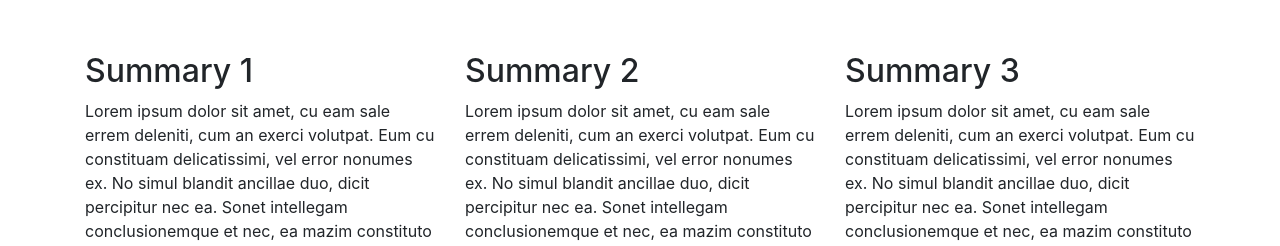
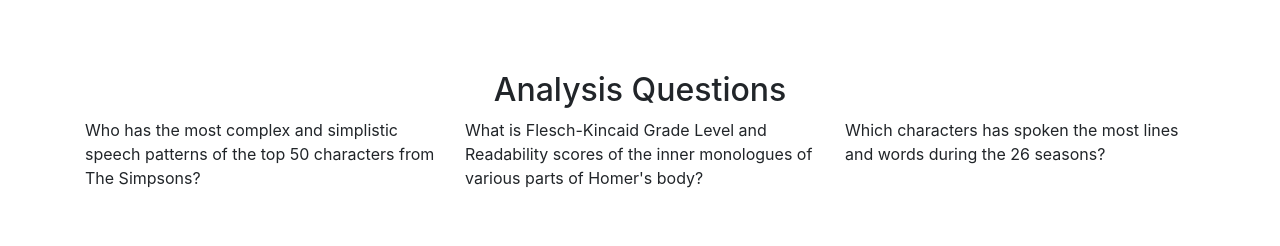
Before and after one commit to victoryk13/Simpsons, a Flask app: page / in a window 1280 px wide. Shown: the part 1454-1700 px from the top of the page. Run offline with Flask 2, Linux system fonts and the light colour scheme; parts of the project's set-up code (start-up, migrations or seed data) failed here and were passed over; some libraries are stand-ins or nearby versions.

Commit message:
Add files via upload

```diff
--- a/templates/index.html
+++ b/templates/index.html
@@ -103,28 +103,13 @@
             </div>
         </div>
 
-        <!-- Network Chart -->
-        <div class='container'>
-            <div id='summaryChart'>
-            <center>
-                <h2>Overall Summary of Speech Sopistication</h2>
-                <img src="https://i.ytimg.com/vi/43P7EEqjTDA/maxresdefault.jpg">
-            </center>
-            </div>
-        </div>
-
-        <br>
-        <br>
-        <br>
-
-
         <!-- Summary Container -->
         <div class='container'>
             <div id='frontMatter'>
                 <div class='row'>
                     <div class="col-sm-4">
                         <div id='chart1'>
-                            <h2>Summary 1</h2>
+                            <h2>About The Simpsons</h2>
                             <p>
                             Lorem ipsum dolor sit amet, cu eam sale errem deleniti, cum an exerci volutpat. Eum cu constituam delicatissimi, vel error nonumes ex. No simul blandit ancillae duo, dicit percipitur nec ea. Sonet intellegam conclusionemque et nec, ea mazim constituto mei, qui accumsan accusata id. Ex vel mazim doctus reformidans.
 
@@ -137,13 +122,35 @@
 
                     <div class="col-sm-4">
                         <div id='chart1'>
-                            <h2>Summary 2</h2>
+                            <h2>Dataset Summary</h2>
+
+                            <ul class="list-group">
+                              <li class="list-group-item d-flex justify-content-between align-items-center">
+                                Total Number of Lines Spoken
+                                <span class="badge badge-primary badge-pill">xxx,xxx</span>
+                              </li>
+
+                            <li class="list-group-item d-flex justify-content-between align-items-center">
+                                Total Number Lines in Dataset
+                                <span class="badge badge-primary badge-pill">xxx,xxx</span>
+                              </li>
+                              <li class="list-group-item d-flex justify-content-between align-items-center">
+                                Total Number of Characters
+                                <span class="badge badge-primary badge-pill">6,722</span>
+                              </li>
+                              <li class="list-group-item d-flex justify-content-between align-items-center">
+                                Total Number of Locations
+                                <span class="badge badge-primary badge-pill">4,459</span>
+                              </li>
+                              <li class="list-group-item d-flex justify-content-between align-items-center">
+                                Number of Episodes
+                                <span class="badge badge-primary badge-pill">600</span>
+                              </li>
+                            </ul>
+                            <br>
+                            <h2>Dataset</h2>
                             <p>
-                            Lorem ipsum dolor sit amet, cu eam sale errem deleniti, cum an exerci volutpat. Eum cu constituam delicatissimi, vel error nonumes ex. No simul blandit ancillae duo, dicit percipitur nec ea. Sonet intellegam conclusionemque et nec, ea mazim constituto mei, qui accumsan accusata id. Ex vel mazim doctus reformidans.
-
-                            <br>
-
-                            Vide duis definitiones eu nam, pri id sint causae. Meis labitur concludaturque eu eam. Tota lucilius ut vis. Id aliquando conclusionemque sed, qui atqui iusto noluisse id, vero vide mel eu. Unum eirmod nusquam eos ex, usu cu ludus conclusionemque. At appetere suscipiantur sit, option delicata ei eam.
+                            The dataset that we used for this project was obtained from <a href="https://www.kaggle.com/wcukierski/the-simpsons-by-the-data">Kaggle</a>.
                             </p>
                         </div>
                     </div>
@@ -151,17 +158,59 @@
 
                     <div class="col-sm-4">
                         <div id='chart1'>
-                            <h2>Summary 3</h2>
-                            <p>
-                            Lorem ipsum dolor sit amet, cu eam sale errem deleniti, cum an exerci volutpat. Eum cu constituam delicatissimi, vel error nonumes ex. No simul blandit ancillae duo, dicit percipitur nec ea. Sonet intellegam conclusionemque et nec, ea mazim constituto mei, qui accumsan accusata id. Ex vel mazim doctus reformidans.
+                            <h2>Flesch–Kincaid Readability Tests</h2>
+                            The Flesch-Kincaid Readability test inlcude two methods/tests from computational linguistics that determine how difficult a passage in English is to understand.
+                            <br>
+                            <br>
+                            For the <strong>Flesch reading-ease</strong> test, scores range from 0-100 and higher scores indicate material that is easier to read.
+                            <br>
+                            <img src="https://s3.amazonaws.com/grantaguinaldo/data/reading-level.png">
+                            <br>
+                            <br>
+                            For the <strong>Flesch–Kincaid Grade level</strong> test, scores can range -3.40 to 12 and relate to the grade level of the passage.
+                            <br>
+                            <img src='https://s3.amazonaws.com/grantaguinaldo/data/grade-level.png'>
 
-                            <br>
-
-                            Vide duis definitiones eu nam, pri id sint causae. Meis labitur concludaturque eu eam. Tota lucilius ut vis. Id aliquando conclusionemque sed, qui atqui iusto noluisse id, vero vide mel eu. Unum eirmod nusquam eos ex, usu cu ludus conclusionemque. At appetere suscipiantur sit, option delicata ei eam.
-                            </p>
                         </div>
                     </div>
                 </div>
+            </div>
+        </div>
+
+        <br>
+        <br>
+        <br>
+
+
+        <div class='container'>
+            <center><h2>Analysis Questions</h2></center>
+            <div id='frontMatter'>
+                <div class='row'>
+                    <div class="col-sm-4">
+                        Who has the most complex and simplistic speech patterns of the top 50 characters from The Simpsons?
+                    </div>
+                    <div class="col-sm-4">
+                        What is Flesch-Kincaid Grade Level and Readability scores of the inner monologues of various parts of Homer's body?
+                    </div>
+                    <div class="col-sm-4">
+                         Which characters has spoken the most lines and words during the 26 seasons?
+                    </div>
+                </div>
+            </div>
+        </div>
+
+        <br>
+        <br>
+        <br>
+
+
+        <!-- Network Chart -->
+        <div class='container'>
+            <div id='summaryChart'>
+            <center>
+                <h2>Overall Summary of Speech Sopistication</h2>
+                <img src="https://i.ytimg.com/vi/43P7EEqjTDA/maxresdefault.jpg">
+            </center>
             </div>
         </div>
 
@@ -184,8 +233,8 @@
         <br>
 
         <!-- NLP Charts -->
+        <center>
             <div class='container'>
-            <center>
                 <div class="row">
                     <div class="col-sm-12">
                         <div class="dropdown">
@@ -200,8 +249,9 @@
                         </div>
                     </div>
                 </div>
+            </div>
         </center>
-        </div>
+
 
         <br>
         <br>
@@ -210,7 +260,6 @@
         <div class='container'>
             <div id='characterCharts'>
                 <div class="row">
-
                     <div class="col-sm-4">
                         <div id='chart1'>
                             <h3>Chart 1</h3>
@@ -243,69 +292,88 @@
         <!-- Network Chart -->
         <div class='container'>
             <center>
-                <h2>Homer Body Part Analysis</h2>
-                <img src="https://i.ytimg.com/vi/43P7EEqjTDA/maxresdefault.jpg">
+            <h2>Analysis of Homer Simpson's Inner Voices</h2>
+            <div class="row">
+                <div class="col-sm-12">
+                    <iframe width="560" height="315" src="https://www.youtube.com/embed/WQh9g-ZApRI?rel=0&amp;showinfo=0" frameborder="0" allow="autoplay; encrypted-media" allowfullscreen></iframe>
+                </div>
+            </div>
             </center>
         </div>
+
+
+
+
+                <img class='homer' src="https://upload.wikimedia.org/wikipedia/en/0/02/Homer_Simpson_2006.png" >
+
 
         <br>
         <br>
         <br>
 
         <!-- Team Member Cards -->
+
         <div class='container'>
-            <h2>Team Members</h2>
+            <center><h2>Team Members</h2>
             <div id='networkCharts'>
                 <div class='row'>
-                    <div class="col-sm-3">
+
+                    <div class="col-sm-6">
                         <div class="card" style="width: 18rem;">
-                          <img class="card-img-top" src="https://i.ytimg.com/vi/43P7EEqjTDA/maxresdefault.jpg" alt="Card image cap">
+                          <img class="card-img-top" src="https://s3.amazonaws.com/grantaguinaldo/data/victor-project-2.jpg" alt="Card image cap">
                           <div class="card-body">
                             <h5 class="card-title">Victor Kuo</h5>
-                            <p class="card-text">Some quick example text to build on the card title and make up the bulk of the card's content.</p>
+                            <p class="card-text">Data engineering ninja.</p>
                             <a href="https://github.com/victoryk13/"><i class="fab fa-github"></i></a>
                             <a href="https://www.linkedin.com/in/victor-kuo/"><i class="fab fa-linkedin"></i></a>
                           </div>
                         </div>
                     </div>
 
-                    <div class="col-sm-3">
+                    <div class="col-sm-6">
                         <div class="card" style="width: 18rem;">
-                          <img class="card-img-top" src="https://i.ytimg.com/vi/43P7EEqjTDA/maxresdefault.jpg" alt="Card image cap">
+                          <img class="card-img-top" src="https://s3.amazonaws.com/grantaguinaldo/data/sungwon-project-2.jpg" alt="Card image cap">
                           <div class="card-body">
                             <h5 class="card-title">Sungwon Byun</h5>
-                            <p class="card-text">Some quick example text to build on the card title and make up the bulk of the card's content.</p>
+                            <p class="card-text">Word cloud expert.</p>
                             <a href="https://github.com/sungwonb"><i class="fab fa-github"></i></a>
                             <a href="https://www.linkedin.com/in/sungwonbyun/"><i class="fab fa-linkedin"></i></a>
                           </div>
                         </div>
                     </div>
+                </div>
 
-                    <div class="col-sm-3">
+                <br>
+
+                <div class='row'>
+
+                    <div class="col-sm-6">
                         <div class="card" style="width: 18rem;">
-                          <img class="card-img-top" src="https://i.ytimg.com/vi/43P7EEqjTDA/maxresdefault.jpg" alt="Card image cap">
+                          <img class="card-img-top" src="https://s3.amazonaws.com/grantaguinaldo/data/felipe-project-2.jpg" alt="Card image cap">
                           <div class="card-body">
                             <h5 class="card-title">Felipe Sinohui</h5>
-                            <p class="card-text">Some quick example text to build on the card title and make up the bulk of the card's content.</p>
+                            <p class="card-text">NLP rockstar and resident Simpsons subject matter expert.</p>
                             <a href="https://github.com/fsinohui"><i class="fab fa-github"></i></a>
                             <a href="https://www.linkedin.com/in/felipesinohui/"><i class="fab fa-linkedin"></i></a>
                           </div>
                         </div>
                     </div>
 
-                    <div class="col-sm-3">
+                    <div class="col-sm-6">
                         <div class="card" style="width: 18rem;">
-                          <img class="card-img-top" src="https://i.ytimg.com/vi/43P7EEqjTDA/maxresdefault.jpg" alt="Card image cap">
+                          <img class="card-img-top" src="https://s3.amazonaws.com/grantaguinaldo/data/grant-project-2.jpg" alt="Card image cap">
                           <div class="card-body">
                             <h5 class="card-title">Grant Aguinaldo</h5>
-                            <p class="card-text">Some quick example text to build on the card title and make up the bulk of the card's content.</p>
+                            <p class="card-text">Front end dev.</p>
                             <a href="https://github.com/grantaguinaldo"><i class="fab fa-github"></i></a>
                             <a href="https://www.linkedin.com/in/grantaguinaldo/"><i class="fab fa-linkedin"></i></a>
                           </div>
                         </div>
                     </div>
+
                 </div>
             </div>
+            </center>
         </div>
 
         <br>
```
Lines whose indentation alone changed are shown as unchanged.
